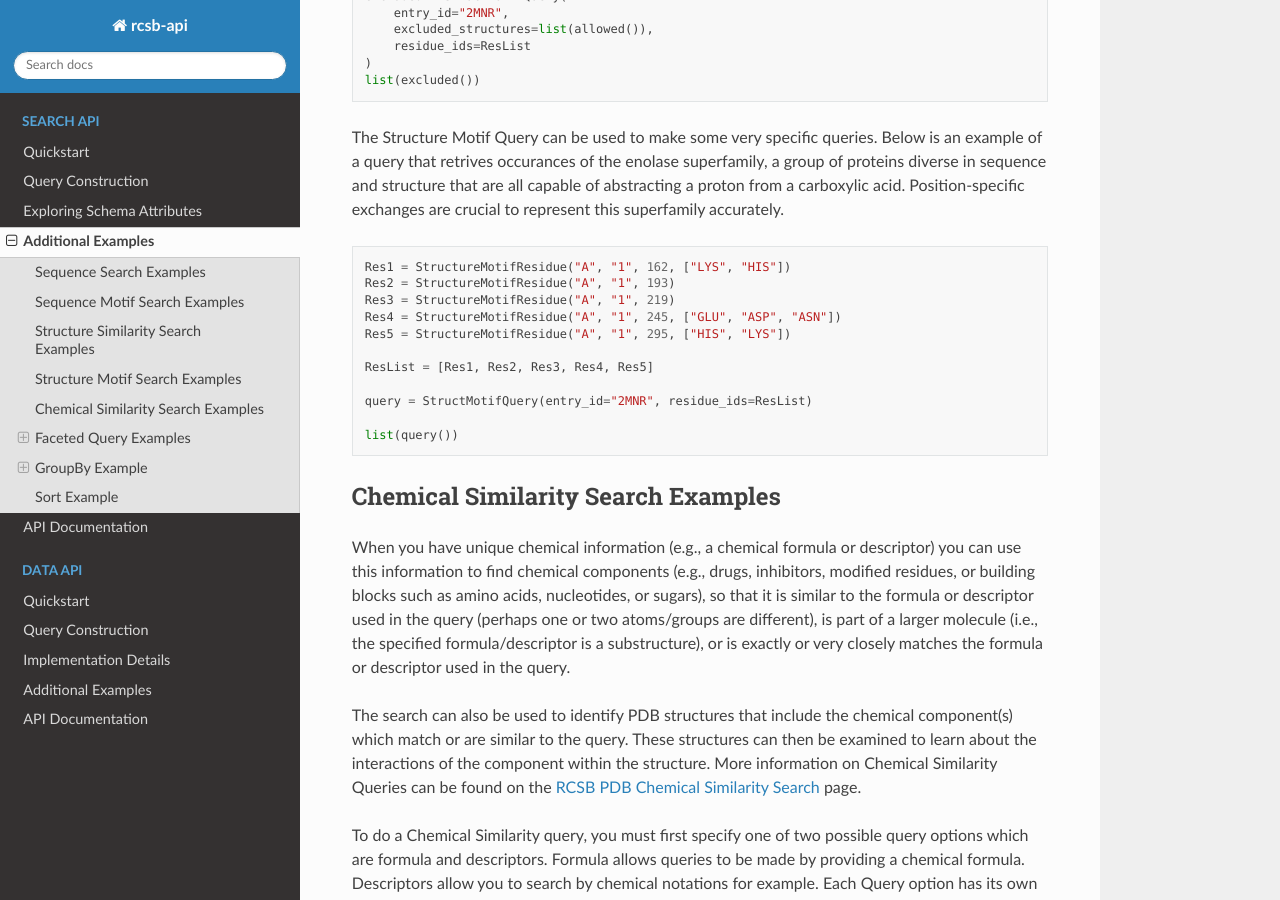
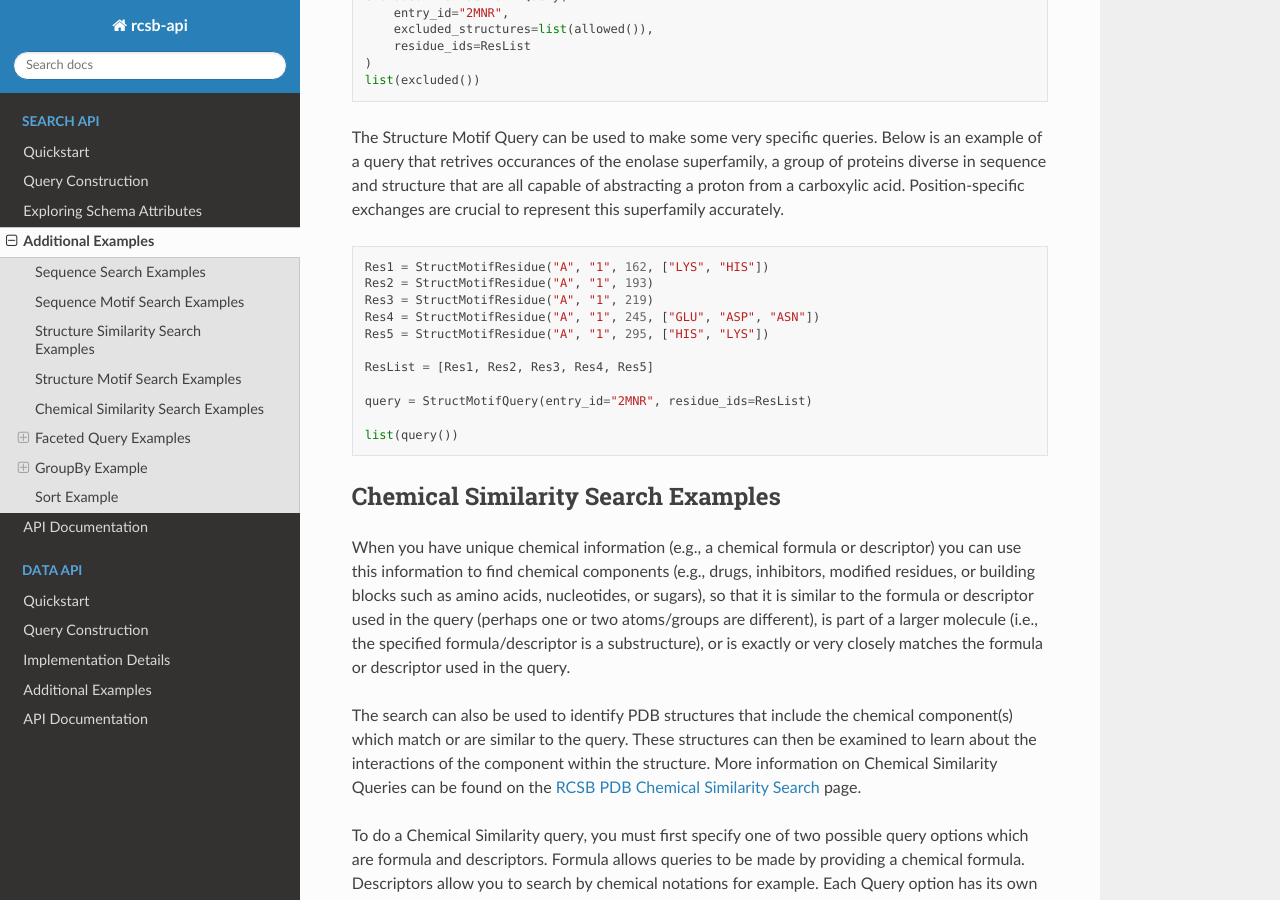
Before and after one commit to rcsb/py-rcsb-api, a Sphinx documentation site: the page built from docs/search_api/additional_examples.md, in a window 1280 px wide and 900 px high, scrolled down 6874 px. Built offline with Sphinx 7.4.7 and the Read the Docs theme 3.1.0, drawn with Linux system fonts in a browser that asks for light colours; some of the changed text lies outside the part shown.

Commit message:
change SequenceQuery to SeqSimilarityQuery; change Range to FacetRange; change StructureMotifResidue to StructMotifResidue; update docs

````diff
--- a/docs/search_api/additional_examples.md
+++ b/docs/search_api/additional_examples.md
@@ -155,17 +155,17 @@
 
 Examples of how to instantiate Residues can be found below. These can then be put into a list and passed through to a Structure Motif Query.
 ```python
-from rcsbapi.search import StructureMotifResidue
+from rcsbapi.search import StructMotifResidue
 
 # Construct a Residue with a Chain ID of A, an operator of 1, a residue
 # number of 192, and Exchanges of "LYS" and "HIS"
-Res1 = StructureMotifResidue("A", "1", 192, ["LYS", "HIS"])
+Res1 = StructMotifResidue("A", "1", 192, ["LYS", "HIS"])
 # As for what is a valid "Exchange", the package provides these as a literal,
 # and they should be type checked.
 
 # You can also specify the arguments:
 # This query is the same as above.
-Res2 = StructureMotifResidue(
+Res2 = StructMotifResidue(
     struct_oper_id="1",
     chain_id="A",
     exchanges=["LYS", "HIS"],
@@ -174,7 +174,7 @@
 
 # After declaring a minimum of 2 and as many as 10 residues,
 # they can be passed into a list for use in the query itself:
-Res3 = StructureMotifResidue("A", "1", 162)  # exchanges are optional
+Res3 = StructMotifResidue("A", "1", 162)  # exchanges are optional
 
 ResList = [Res1, Res3]
 ```
@@ -313,11 +313,11 @@
 ```
 The Structure Motif Query can be used to make some very specific queries. Below is an example of a query that retrives occurances of the enolase superfamily, a group of proteins diverse in sequence and structure that are all capable of abstracting a proton from a carboxylic acid. Position-specific exchanges are crucial to represent this superfamily accurately.
 ```python
-Res1 = StructureMotifResidue("A", "1", 162, ["LYS", "HIS"])
-Res2 = StructureMotifResidue("A", "1", 193)
-Res3 = StructureMotifResidue("A", "1", 219)
-Res4 = StructureMotifResidue("A", "1", 245, ["GLU", "ASP", "ASN"])
-Res5 = StructureMotifResidue("A", "1", 295, ["HIS", "LYS"])
+Res1 = StructMotifResidue("A", "1", 162, ["LYS", "HIS"])
+Res2 = StructMotifResidue("A", "1", 193)
+Res3 = StructMotifResidue("A", "1", 219)
+Res4 = StructMotifResidue("A", "1", 245, ["GLU", "ASP", "ASN"])
+Res5 = StructMotifResidue("A", "1", 295, ["HIS", "LYS"])
 
 ResList = [Res1, Res2, Res3, Res4, Res5]
 
--- a/docs/search_api/api.rst
+++ b/docs/search_api/api.rst
@@ -4,8 +4,3 @@
 .. automodule:: rcsbapi.search
     :members:
     :special-members: __init__
-
-.. Need below? Or does it cause redundant documentation?
-.. .. automodule:: rcsbapi.search.search_query
-..     :members:
-..     :special-members: __init__
````
Also changed, not shown: other parts of docs/search_api/additional_examples.md (+13 -13 lines), docs/data_api/api.rst (+0 -10 lines), docs/search_api/query_construction.md (+9 -9 lines), docs/search_api/quickstart.md (+1 -1 lines), 8 other files.
